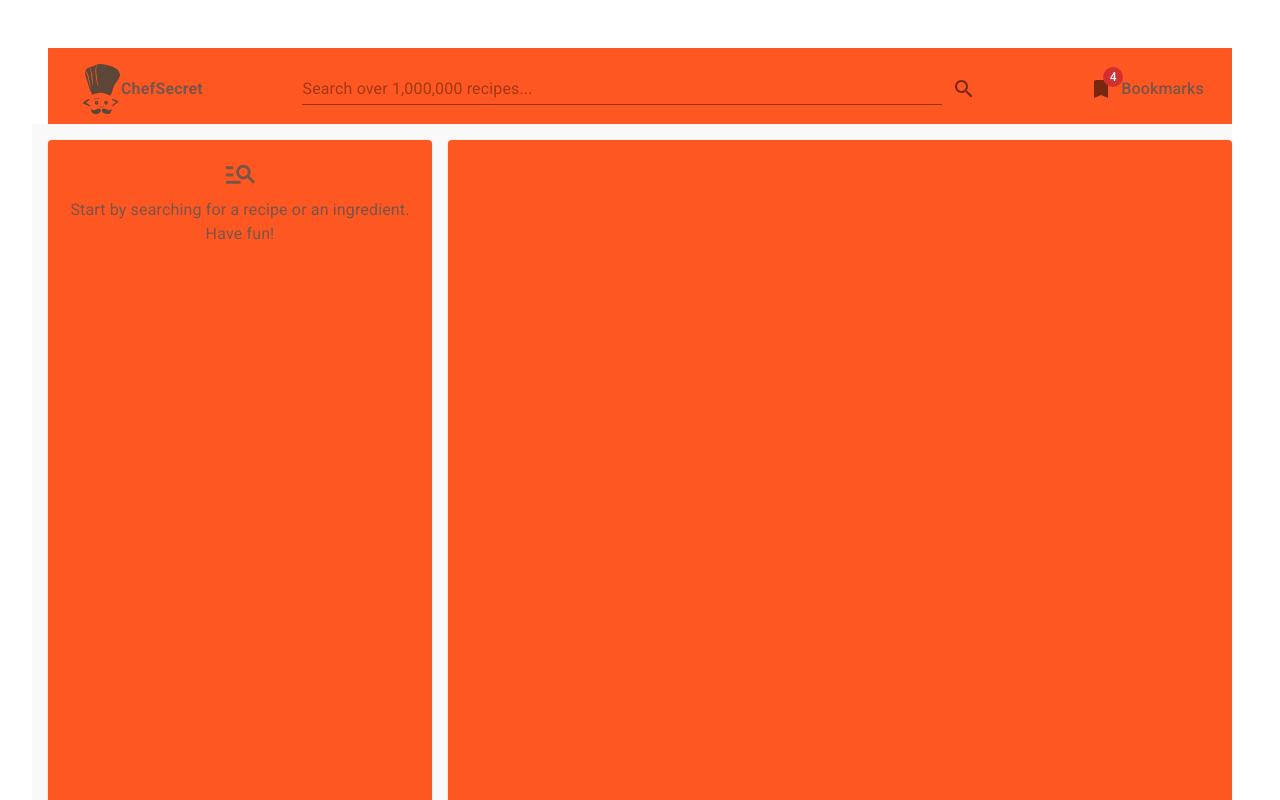
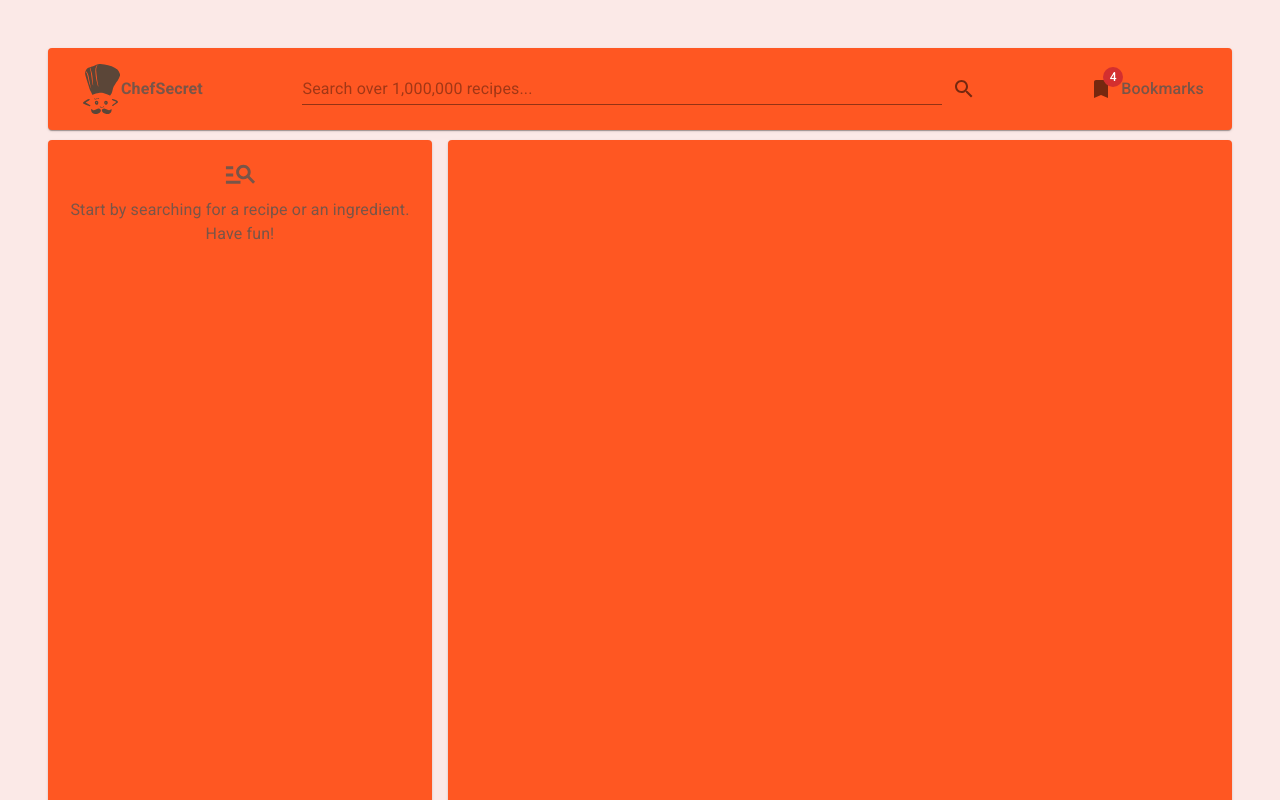
Before and after one commit to ovanzaimul/chef-secret, a React (Create React App) app: page / in a window 1280 px wide. Shown: the top 800 px of the page. Built offline with nearby package versions, Linux system fonts and the light colour scheme.

Commit message:
add background color to the root element

```diff
--- a/src/components/App.js
+++ b/src/components/App.js
@@ -17,13 +17,13 @@ import RecipePage from '../pages/RecipePage';
 
 const theme = createTheme({
   palette: {
-    primary: { main: deepOrange[500], light: deepOrange[300], dark: deepOrange[900] },
+    primary: { main: deepOrange[500], light: deepOrange[300], dark: deepOrange[900], lightest: deepOrange[50] },
     secondary: { main: brown[500], light: brown[300], dark: brown[900] },
   },
 });
 
 const style = {
-  container: { p: { lg: 6, md: 4, sm: 0 } },
+  container: { p: { lg: 6, md: 4, sm: 0 }, backgroundColor: '#fbe9e7' },
   logo: { display: 'flex', alignItems: 'center' },
   nav: {
     display: 'flex',
@@ -40,8 +40,9 @@ const ItemContainer = styled(Paper)(({ theme }) => ({
   textAlign: 'center',
   color: theme.palette.secondary.main,
   backgroundColor: theme.palette.primary.main,
-  height: '90vh',
-  maxHeight: '90vh',
+  height: '95vh',
+  minHeight: { lg: '1170px', md: '900px' },
+  maxHeight: '1200px',
   overflowY: 'scroll',
 }));
 
@@ -50,7 +51,7 @@ const App = () => {
     <ThemeProvider theme={theme}>
       <Router>
         <Box sx={style.container}>
-          <Box component='nav' sx={style.nav}>
+          <Paper component='nav' sx={style.nav}>
             <Box sx={style.logo} color='secondary.main'>
               <LogoApp />
               <Typography color='secondary.main' style={{ marginLeft: '-18px', fontWeight: 'bold' }}>
@@ -59,10 +60,10 @@ const App = () => {
             </Box>
             <SearchBar />
             <Bookmark />
-          </Box>
+          </Paper>
 
           {/* <Offset /> */}
-          <Grid spacing={2} sx={{ backgroundColor: '#f9f9f9' }} container>
+          <Grid spacing={2} container>
             <Grid xs={4} item>
               <ItemContainer>
                 <Route path='/' component={RecipesPage} />
```
